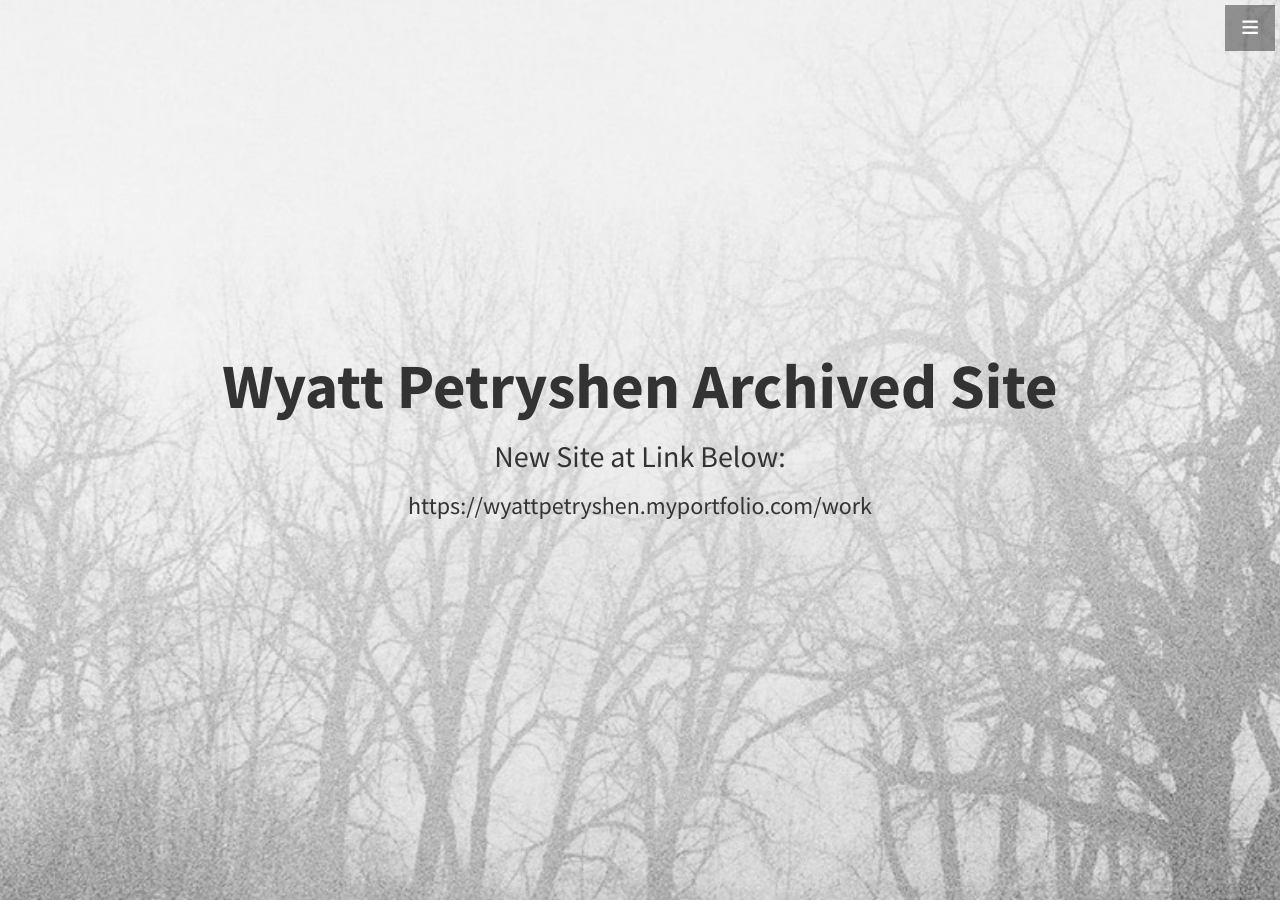
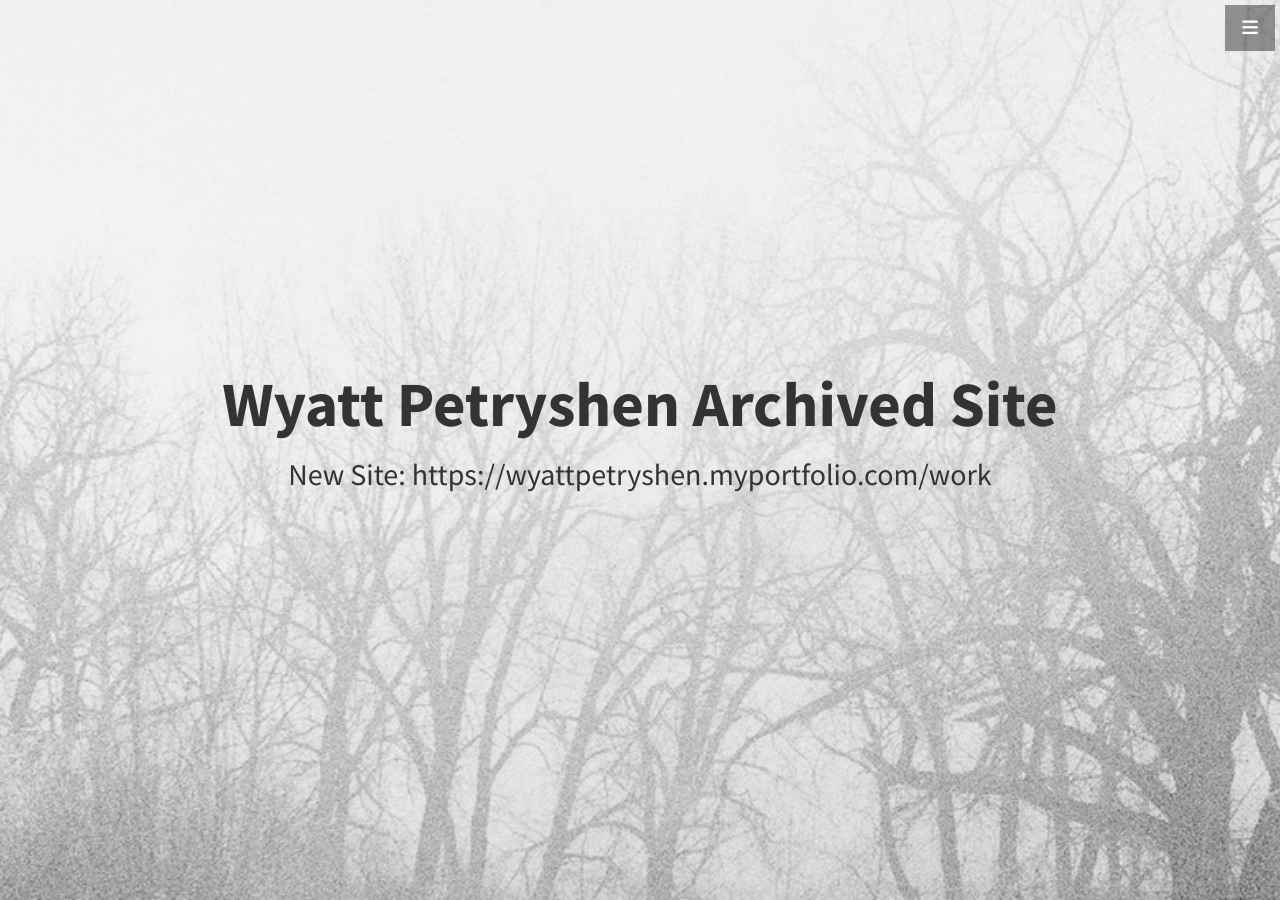
Before and after one commit to WyattSP/Wyatt-Petryshen, a Jekyll site: the page built from index.html, in a window 1280 px wide and 900 px high. Built offline with Jekyll 4.4.1, drawn with Linux system fonts in a browser that asks for light colours; nearby versions of some CDN libraries.

Commit message:
Update header.html
Link to new site.

```diff
--- a/_includes/header.html
+++ b/_includes/header.html
@@ -1,9 +1,8 @@
 <header id="top" class="header">
   <div class="text-vertical-center">
     <h1>Wyatt Petryshen Archived Site</h1>
-    <h2>New Site at Link Below:</h2>
-    <h3>https://wyattpetryshen.myportfolio.com/work</h3>
-    <h4></h4>
+    <h2>New Site: https://wyattpetryshen.myportfolio.com/work</h2>
+    <h3></h3>
     <br>
   </div>
 </header>
```
